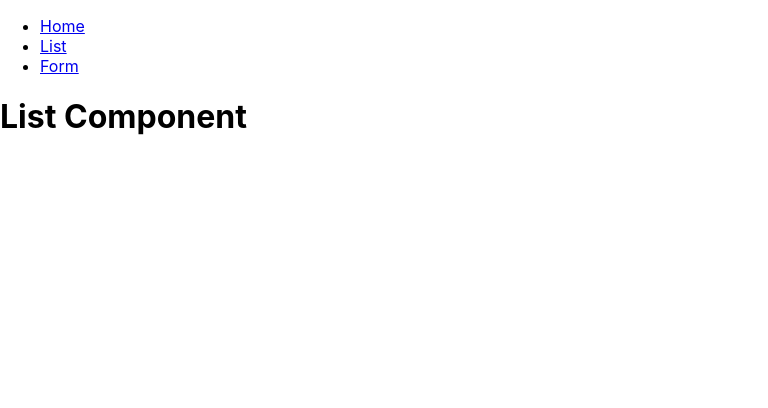
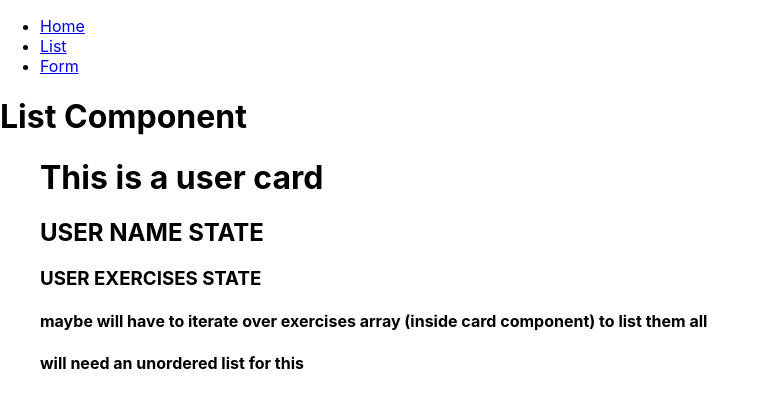
Before and after one commit to codifyamplify/Brand-New-Fitness-Frontend, a React (Create React App) app: page /list in a window 1280 px wide. Shown: the top 408 px of the page, without its empty margins (0-768 px from the left). Built offline with nearby package versions, Linux system fonts and the light colour scheme.

Commit message:
building list component structure, add state later

```diff
--- a/src/componants/Card.js
+++ b/src/componants/Card.js
@@ -4,9 +4,11 @@ const Card = () => {
     // import some state in the Card parentheses
     return (
         <div>
-            <h1>USER NAME STATE</h1>
-            <h2>USER EXERCISES STATE</h2>
-            <h3>maybe will have to iterate over exercises array to list them all</h3>
+            <h1>This is a user card</h1>
+            <h2>USER NAME STATE</h2>
+            <h3>USER EXERCISES STATE</h3>
+            <h4>maybe will have to iterate over exercises array (inside card component) to list them all</h4>
+            <h4>will need an unordered list for this</h4>
         </div>
     )
 }
--- a/src/componants/Form.js
+++ b/src/componants/Form.js
@@ -1,9 +1,10 @@
 import React from "react"
-
+//
 const Form = () => {
     return (
         <div>
             <h1>Form Component</h1>
+
         </div>
     )
 }
--- a/src/componants/Home.js
+++ b/src/componants/Home.js
@@ -4,6 +4,7 @@ const Home = () => {
     return (
         <div>
             <h1>Welcome Home!</h1>
+            <h2>Inside Brand New Fitness App we store users and we store the exercises they like to do.</h2>
         </div>
     )
 }
--- a/src/componants/List.js
+++ b/src/componants/List.js
@@ -1,9 +1,15 @@
 import React from "react"
+import Card from "./Card"
+// will need data from state, iterate over that data and create <Card /> components for each entry
 
 const List = () => {
     return (
         <div>
             <h1>List Component</h1>
+            <ul>
+                {/* here we will use data from state or props and iterate over it all and create a card component for each entry */}
+                <Card />
+            </ul>
         </div>
     )
 }
```
Also changed, not shown: 1 other file (tests, documents, lock files or other folders).
